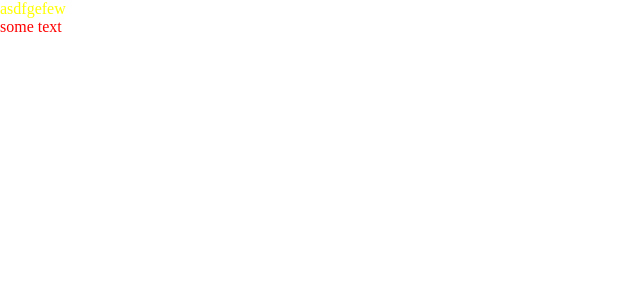
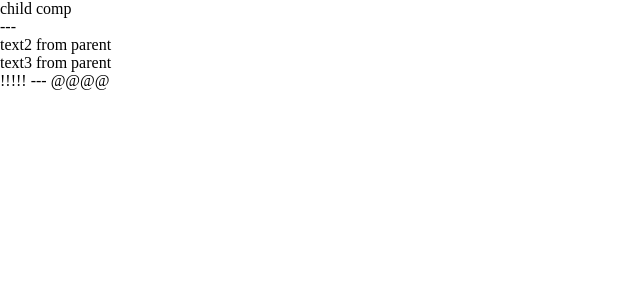
Before and after one commit to CooCoders/Co-Learning, a Vue app in the folder Vite+Vue3/vvue-demo1/: page / in a window 1280 px wide. Shown: the top 300 px of the page, without its empty margins (0-640 px from the left). Built offline with nearby package versions, Linux system fonts and the light colour scheme.

Commit message:
vue3 slot

```diff
--- a/Vite+Vue3/vvue-demo1/src/App.vue
+++ b/Vite+Vue3/vvue-demo1/src/App.vue
@@ -13,6 +13,7 @@ import WatcherVue from './components/Watcher.vue'
 import RootVue from './components/props/Root.vue'
 // import ParentVue from './components/review/Parent.vue'
 import ParentVue from './components/fallthrough-attrs/Parent.vue'
+import DemoVue from './components/slots/Demo.vue'
 </script>
 
 <template>
@@ -28,7 +29,8 @@ import ParentVue from './components/fallthrough-attrs/Parent.vue'
     <!-- <WatcherVue></WatcherVue> -->
     <!-- <GC></GC> -->
     <!-- <RootVue></RootVue> -->
-    <ParentVue></ParentVue>
+    <!-- <ParentVue></ParentVue> -->
+    <DemoVue></DemoVue>
   </div>
 </template>
 
--- /dev/null
+++ b/Vite+Vue3/vvue-demo1/src/components/slots/Child.vue
@@ -0,0 +1,19 @@
+<template>
+  <div>
+    <p>child comp</p>
+    <slot>somt text from child</slot>
+    <!-- 具名插槽 -->
+    <slot name="text2"></slot>
+    <slot name="text3"></slot>
+
+    <!-- 作用域插槽 -->
+    <slot :mark="mark1" :mark2="mark2"></slot>
+  </div>
+</template>
+
+<script setup>
+import { ref, reactive } from 'vue'
+const mark1 = ref('!!!!!')
+const mark2 = ref('@@@@')
+</script>
+<style scoped></style>
--- /dev/null
+++ b/Vite+Vue3/vvue-demo1/src/components/slots/Demo.vue
@@ -0,0 +1,31 @@
+<!-- slot -->
+<template>
+  <div>
+    <ChildVue>
+      <!-- <div>text1 from parent</div> -->
+      <!-- 具名插槽 -->
+      <template v-slot:text2>
+        <div>text2 from parent</div>
+      </template>
+
+      <template #text3>
+        <div>text3 from parent</div>
+      </template>
+
+      <!-- 作用域插槽 -->
+      <!-- <template v-slot:default="data">
+        <p>{{ data.mark }} --- {{ data.mark2 }}</p>
+      </template> -->
+
+      <template v-slot:default="{ mark, mark2 }">
+        <p>{{ mark }} --- {{ mark2 }}</p>
+      </template>
+    </ChildVue>
+  </div>
+</template>
+
+<script setup>
+import { ref, reactive } from 'vue'
+import ChildVue from './Child.vue'
+</script>
+<style scoped></style>
```
